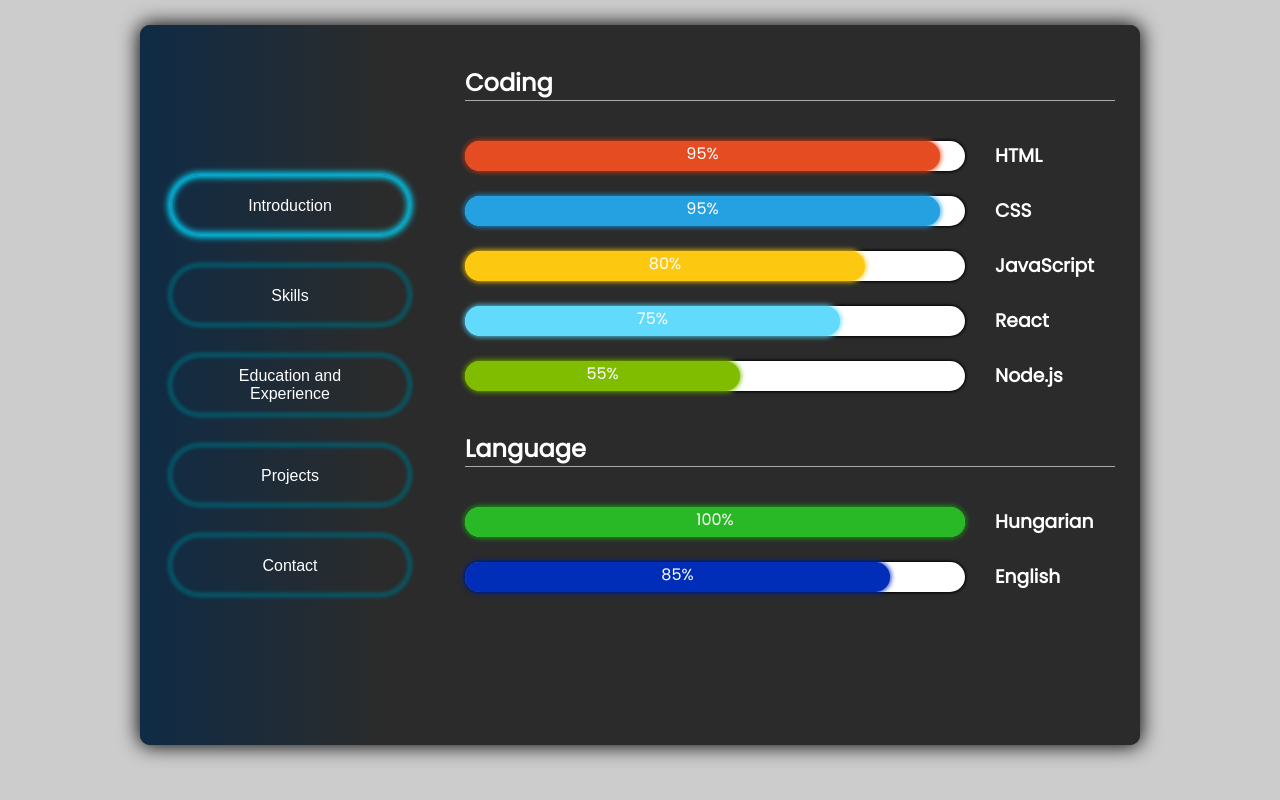
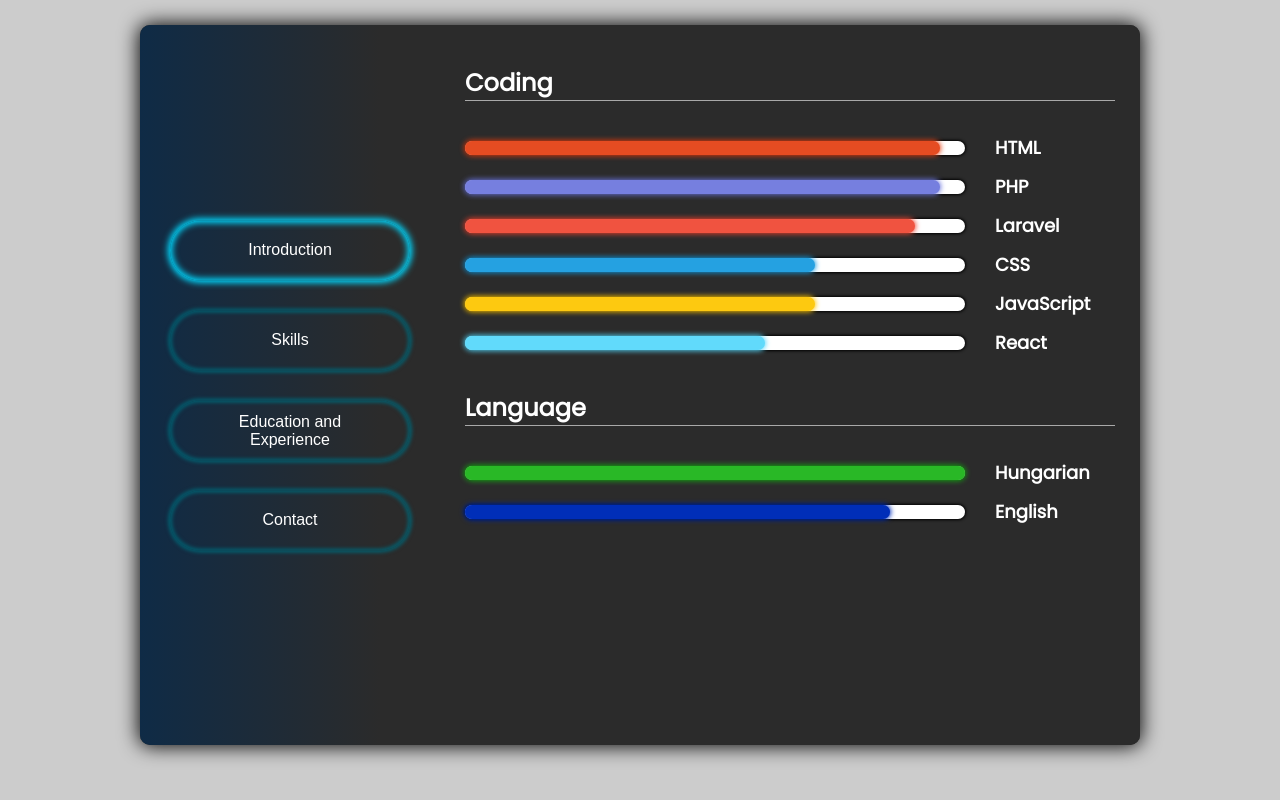
Before and after one commit to Sisax/portfolio, a React (Create React App) app: page /skills in a window 1280 px wide. Built offline with nearby package versions, Linux system fonts and the light colour scheme.

Commit message:
updated skills and experience, removed projects

```diff
--- a/src/App.js
+++ b/src/App.js
@@ -77,7 +77,7 @@
                   <Route exact path="/" render={() => <Introduction />} />
                   <Route exact path="/skills" render={ () => <Skills />} />
                   <Route exact path="/experience" render={ () => <Experience />} />
-                  <Route exact path="/projects" render={ () => <Projects />} />
+                  {/*<Route exact path="/projects" render={ () => <Projects />} />*/}
                   <Route exact path="/contact" render={ () => <Contact />} />
                 </AnimatePresence>
               </Switch>
--- a/src/components/Experience/Experience.js
+++ b/src/components/Experience/Experience.js
@@ -16,6 +16,50 @@
       transition={transition}
       id="experience"
     >
+      <div class="experience">
+        <h2>Experience</h2>
+        <div class="school">
+          <h3>2021-</h3>
+          <h2>Udemx Kft.</h2>
+          <h3>Software Developer</h3>
+          <ul>
+            <li>
+              Developing and maintaining the backend of one of the largest e-commerce websites in the automotive industry
+              <ul>
+                <li>PHP with Lumen</li>
+                <li>PostgresSQL</li>
+                <li>PHPUnit</li>
+              </ul>
+            </li>
+            <li>
+              Developing services for a multinational pharmacy corporation
+              <ul>
+                <li>Native PHP</li>
+                <li>Laravel</li>
+                <li>Lumen</li>
+                <li>PHPUnit</li>
+                <li>PostgresSQL</li>
+              </ul>
+            </li>
+            <li>
+              Maintaining the frontend of a parking service
+              <ul>
+                <li>TypeScript</li>
+                <li>Angular</li>
+              </ul>
+            </li>
+          </ul>
+        </div>
+        <div class="school">
+          <h3>2019-2020</h3>
+          <h2>Syngenta Kft.</h2>
+          <h3>Field Technician</h3>
+          <ul>
+            <li>Maintaining and evaluating field experiments</li>
+            <li>Exploring possibilities with the latest technologies</li>
+          </ul>
+        </div>
+      </div>
       <div class="education">
         <h2>Education</h2>
         <div class="school">
@@ -41,19 +85,6 @@
           <p class="subtext">Agricultural Engineer, BSc degree</p>
         </div>
       </div>
-      <div class="experience">
-        <h2>Experience</h2>
-        <div class="school">
-          <h3>2019-2020</h3>
-          <h2>Syngenta Kft.</h2>
-          <h3>Field Technician</h3>
-          <ul>
-            <li>Maintaining and evaluating field experiments</li>
-            <li>Writing the documentation of the trials</li>
-            <li>Exploring possibilities with the latest technologies</li>
-          </ul>
-        </div>
-      </div>
     </motion.div>
   )
 }
--- a/src/components/Introduction/Introduction.js
+++ b/src/components/Introduction/Introduction.js
@@ -21,20 +21,18 @@
         exit={{ opacity: 0 }}
         transition={transition}
       >
-        <motion.img
-          whileHover={{ scale: 1.1 }}
-          transition={transition}
+        <img
           src={portfolio}
           alt=""
         />
         <div className="imgBackground"></div>
         <h1>Hi, my name is Sisa Tamás!</h1>
-        <p class="headerText">I am a junior developer who finds his passion in both creative work and solving logical problems.</p>
+        <p class="headerText">I am a software developer who finds his passion in both creative work and solving logical problems.</p>
       </motion.header>
       <hr></hr>
       <p class="introText">I love extreme sports because they are flashy and based on skills. For me programming is the same in it's core, skill is visible and it comes from invested time.</p>
-      <p class="introText">I started learning agriculture and got a Master's degree in plant protection because it is close to my family. While doing so my favorite topics were always the ones that involved applying the latest technologies. I worked at an agronomic chemical research institute and after a while I realized that my favorite part  was working on the technical side so I started to learn programming in my free time. I enjoyed the process of it so much that I decided to take a leap of faith and join a boot camp.</p>
-      <p class="introText">I am looking forward to work at a company where I can challenge myself continuously by working on high quality projects.</p>
+      <p class="introText">I started my programming journey learning after work, after a year I realized that this is what I want to do to and joined a bootcamp to speed up the process. For now I am professionally a developer for over a year, mainly focusing on backend work with PHP. What haven't changed is that I still learn consistently after work either about more theoretical CS topics or game development.</p>
+      <p class="introText">In work my mentality is that my main job is to produce the highest quality software compared to my abilities.</p>
     </motion.div>
   )
 }
--- a/src/components/Sidebar/Sidebar.js
+++ b/src/components/Sidebar/Sidebar.js
@@ -38,9 +38,9 @@
           buttonState.buttonActive === 'Education and\nExperience' ? "activeBtn" : "inactiveBtn"
         } onClick={handleClick}>Education and<br />
         Experience</button></Link></li>
-        <li><Link to="/projects"><button className={
+        {/*<li><Link to="/projects"><button className={
           buttonState.buttonActive === 'Projects' ? "activeBtn" : "inactiveBtn"
-        } onClick={handleClick}>Projects</button></Link></li>
+        } onClick={handleClick}>Projects</button></Link></li>*/}
         <li><Link to="/contact"><button className={
           buttonState.buttonActive === 'Contact' ? "activeBtn" : "inactiveBtn"
         } onClick={handleClick}>Contact</button></Link></li>
--- a/src/components/Skills/Skills.css
+++ b/src/components/Skills/Skills.css
@@ -3,8 +3,12 @@
   border-bottom: 1px solid rgba(255, 255, 255, 0.596);
 }
 
+.skills h3 {
+  font-size: 18px;
+}
+
 .skill-slide {
-  height: 30px;
+  height: 14px;
   width: 500px;
   margin: 25px;
   position: relative;
@@ -13,16 +17,26 @@
   box-shadow: 0px 0px 3px 1px black;
 }
 .skill-slide h3 {
-  transform: translateX(530px);
+  transform: translate(530px, -7px);
 }
-.skill-slide .htmlBar, .skill-slide .cssBar, .skill-slide .javascriptBar, .skill-slide .reactBar, .skill-slide .nodejsBar, .skill-slide .hungarianBar, .skill-slide .englishBar, .skill-slide .germanBar {
+.skill-slide .laravelBar, .skill-slide .phpBar, .skill-slide .htmlBar, .skill-slide .cssBar, .skill-slide .javascriptBar, .skill-slide .reactBar, .skill-slide .nodejsBar, .skill-slide .hungarianBar, .skill-slide .englishBar {
   position: absolute;
   text-align: center;
   top: 0;
   left: 0;
   height: 100%;
-  border-radius: 15px;
+  border-radius: 7px;
   z-index: 1;
+}
+.skill-slide .phpBar {
+  width: 95%;
+  box-shadow: 0px 0px 5px 1px #767fdf;
+  background: #767fdf;
+}
+.skill-slide .laravelBar {
+  width: 90%;
+  box-shadow: 0px 0px 5px 1px #F05340;
+  background: #F05340;
 }
 .skill-slide .htmlBar {
   width: 95%;
@@ -30,24 +44,19 @@
   background: #e54c22;
 }
 .skill-slide .cssBar {
-  width: 95%;
+  width: 70%;
   box-shadow: 0px 0px 5px 1px #25a1e1;
   background: #25a1e1;
 }
 .skill-slide .javascriptBar {
-  width: 80%;
+  width: 70%;
   box-shadow: 0px 0px 5px 1px #fdc910;
   background: #fdc910;
 }
 .skill-slide .reactBar {
-  width: 75%;
+  width: 60%;
   box-shadow: 0px 0px 5px 1px #61dafb;
   background: #61dafb;
-}
-.skill-slide .nodejsBar {
-  width: 55%;
-  box-shadow: 0px 0px 5px 1px #80bd01;
-  background: #80bd01;
 }
 .skill-slide .hungarianBar {
   width: 100%;
@@ -58,11 +67,6 @@
   width: 85%;
   box-shadow: 0px 0px 5px 1px #002eb8;
   background: #002eb8;
-}
-.skill-slide .germanBar {
-  width: 20%;
-  box-shadow: 0px 0px 5px 1px #ff1616;
-  background: #ff1616;
 }
 
 @media screen and (max-width: 900px) {
--- a/src/components/Skills/Skills.js
+++ b/src/components/Skills/Skills.js
@@ -18,32 +18,36 @@
     >
       <h2>Coding</h2>
       <div class="html skill-slide">
-        <div class="htmlBar">95%</div>
+        <div class="htmlBar"></div>
         <h3>HTML</h3>
       </div>
+      <div class="php skill-slide">
+        <div class="phpBar"></div>
+        <h3>PHP</h3>
+      </div>
+      <div class="laravel skill-slide">
+        <div class="laravelBar"></div>
+        <h3>Laravel</h3>
+      </div>
       <div class="css skill-slide">
-        <div class="cssBar">95%</div>
+        <div class="cssBar"></div>
         <h3>CSS</h3>
       </div>
       <div class="javascript skill-slide">
-        <div class="javascriptBar">80%</div>
+        <div class="javascriptBar"></div>
         <h3>JavaScript</h3>
       </div>
       <div class="react skill-slide">
-        <div class="reactBar">75%</div>
+        <div class="reactBar"></div>
         <h3>React</h3>
-      </div>
-      <div class="nodejs skill-slide">
-        <div class="nodejsBar">55%</div>
-        <h3>Node.js</h3>
       </div>
       <h2>Language</h2>
       <div class="hungarian skill-slide">
-        <div class="hungarianBar">100%</div>
+        <div class="hungarianBar"></div>
         <h3>Hungarian</h3>
       </div>
       <div class="english skill-slide">
-        <div class="englishBar">85%</div>
+        <div class="englishBar"></div>
         <h3>English</h3>
       </div>
     </motion.div>
--- a/src/components/Skills/Skills.scss
+++ b/src/components/Skills/Skills.scss
@@ -1,3 +1,5 @@
+$phpcolor: #767fdf;
+$laravelcolor: #F05340;
 $htmlcolor: #e54c22;
 $csscolor: #25a1e1;
 $jscolor: #fdc910;
@@ -12,8 +14,12 @@
   border-bottom: 1px solid rgba(255, 255, 255, 0.596);
 }
 
+.skills h3 {
+  font-size: 18px;
+}
+
 .skill-slide {
-  height: 30px;
+  height: 14px;
   width: 500px;
   margin: 25px;
   position: relative;
@@ -22,17 +28,29 @@
   box-shadow: 0px 0px 3px 1px black;
 
   h3 {
-    transform: translateX(530px);
+    transform: translate(530px, -7px);
   }
 
-  .htmlBar, .cssBar, .javascriptBar, .reactBar, .nodejsBar, .hungarianBar, .englishBar, .germanBar {
+  .laravelBar, .phpBar, .htmlBar, .cssBar, .javascriptBar, .reactBar, .nodejsBar, .hungarianBar, .englishBar {
     position: absolute;
     text-align: center;
     top: 0;
     left: 0;
     height: 100%;
-    border-radius: 15px;
+    border-radius: 7px;
     z-index: 1;
+  }
+
+  .phpBar {
+    width: 95%;
+    box-shadow: 0px 0px 5px 1px $phpcolor;
+    background: $phpcolor;
+  }
+
+  .laravelBar {
+    width: 90%;
+    box-shadow: 0px 0px 5px 1px $laravelcolor;
+    background: $laravelcolor;
   }
 
   .htmlBar {
@@ -42,27 +60,21 @@
   }
 
   .cssBar {
-    width: 95%;
+    width: 70%;
     box-shadow: 0px 0px 5px 1px $csscolor;
     background: $csscolor;
   }
 
   .javascriptBar {
-    width: 80%;
+    width: 70%;
     box-shadow: 0px 0px 5px 1px $jscolor;
     background: $jscolor;
   }
 
   .reactBar {
-    width: 75%;
+    width: 60%;
     box-shadow: 0px 0px 5px 1px $reactcolor;
     background: $reactcolor;
-  }
-
-  .nodejsBar {
-    width: 55%;
-    box-shadow: 0px 0px 5px 1px $nodecolor;
-    background: $nodecolor;
   }
 
   .hungarianBar {
@@ -75,12 +87,6 @@
     width: 85%;
     box-shadow: 0px 0px 5px 1px $englishcolor;
     background: $englishcolor;
-  }
-
-  .germanBar {
-    width: 20%;
-    box-shadow: 0px 0px 5px 1px $germancolor;
-    background: $germancolor;
   }
 }
 
```
Also changed, not shown: 2 other files (tests, documents, lock files or other folders).
